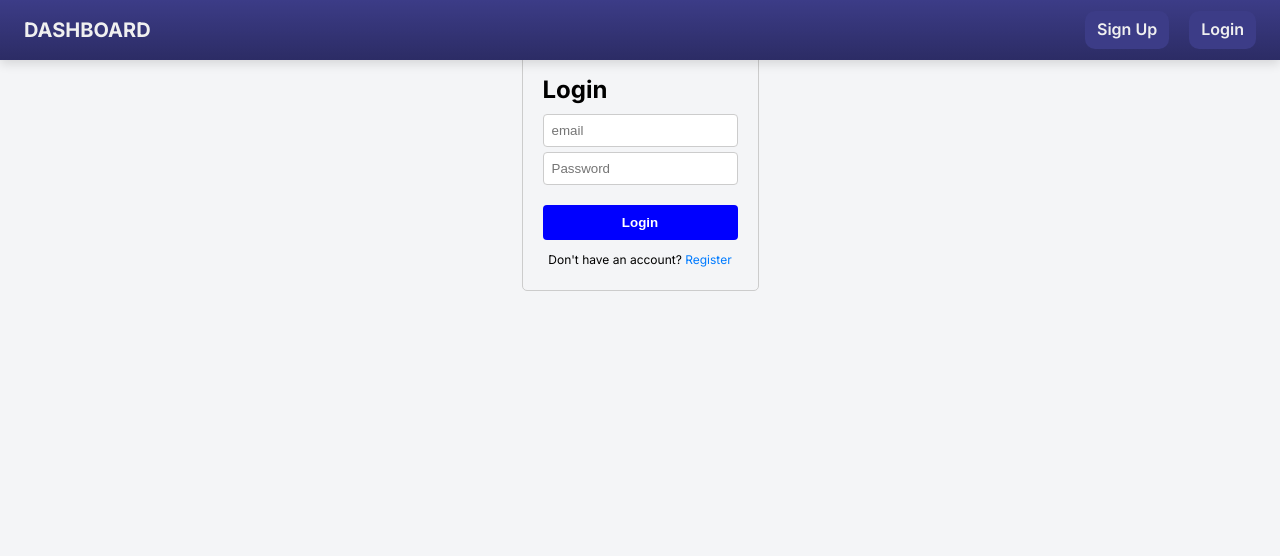
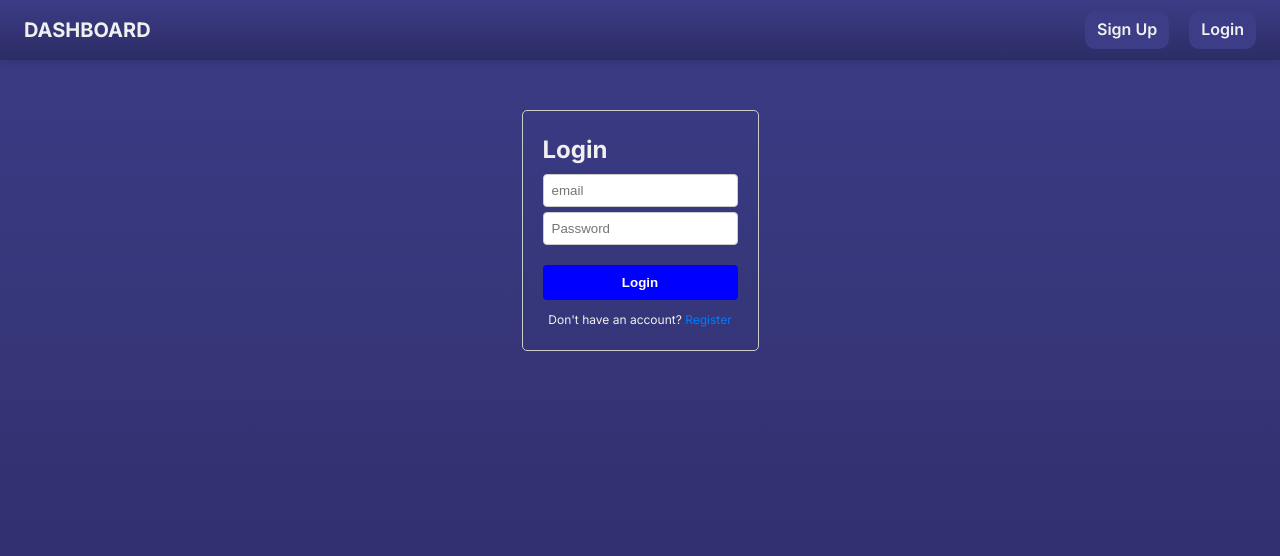
Before and after one commit to Konstantin-Lozanovski/Calorie-Tracker, a React (Vite) app in the folder frontend/: page /login in a window 1280 px wide. Shown: the top 556 px of the page. Built offline with nearby package versions, Linux system fonts and the light colour scheme.

Commit message:
Making unscrollable on dashboard

```diff
--- a/frontend/src/css/Dashboard.css
+++ b/frontend/src/css/Dashboard.css
@@ -6,8 +6,7 @@
     display: flex;
     flex-direction: column;
     gap: 30px;
-    min-height: 100vh;
-    background: linear-gradient(180deg, var(--color-bg) 0%, var(--color-bg-dark) 100%);
+    min-height: calc(100vh - 60px);
     color: var(--color-text-light);
 }
 
--- a/frontend/src/css/Main.css
+++ b/frontend/src/css/Main.css
@@ -7,6 +7,12 @@
 body {
     font-family: Inter, sans-serif; /* Set a default font */
     line-height: 1.6; /* Improve text readability */
-    margin-top: 50px;
-    background-color: #f4f5f7;
+    min-height: 100vh;
+    background: linear-gradient(180deg, var(--color-bg) 0%, var(--color-bg-dark) 100%);
+    color: var(--color-text-light);
 }
+
+.main-content {
+    padding-top: 60px; /* same as header height */
+    min-height: calc(100vh - 60px); /* ensures it fits viewport */
+}
```
